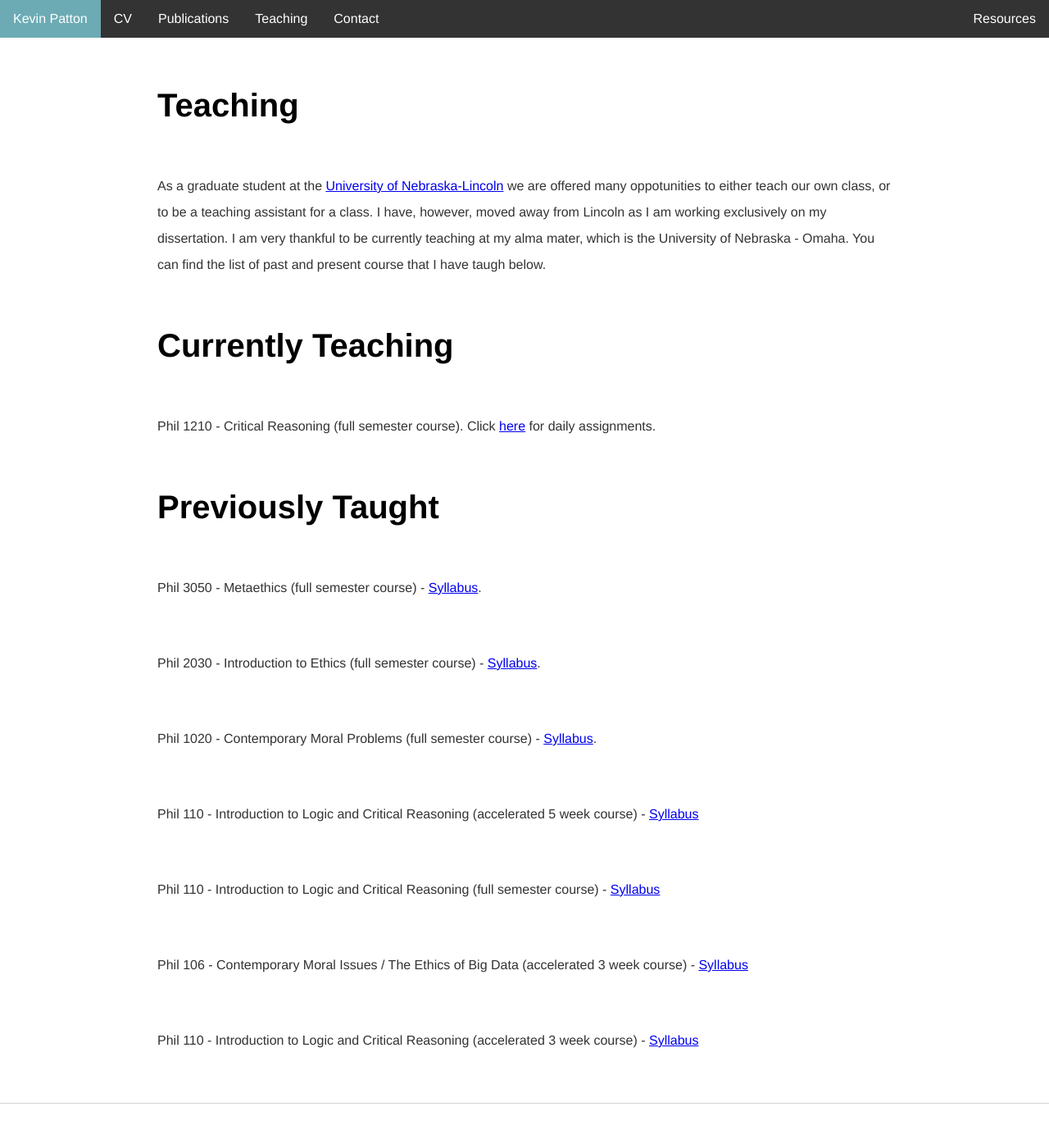
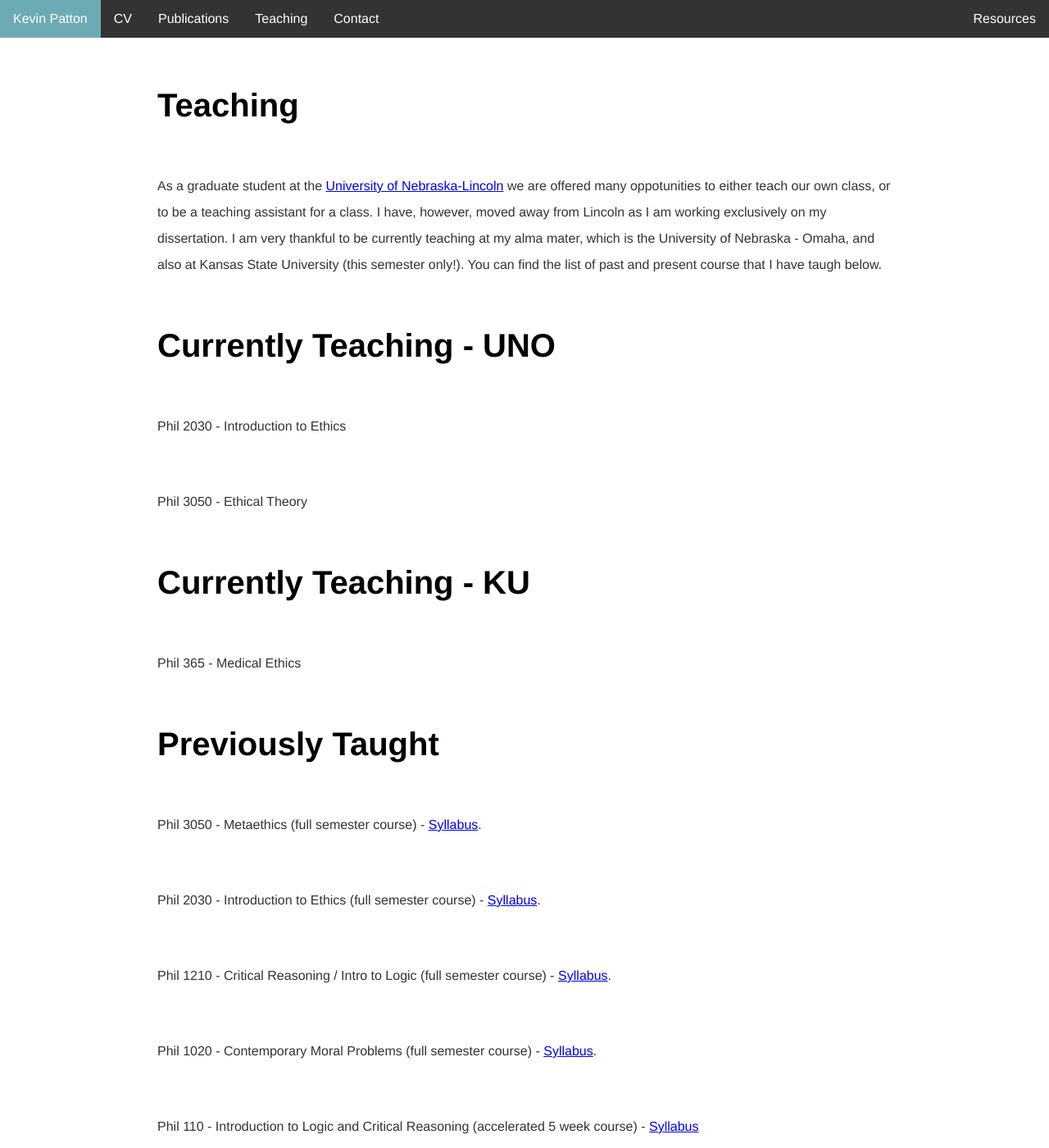
Before and after one commit to kevinjpatton/kevinjpatton.github.io, a Jekyll site: the page built from teaching/index.html, in a window 1280 px wide and 1400 px high. Shown: the whole window at 82% size. Built offline with Jekyll 4.4.1, drawn with Linux system fonts in a browser that asks for light colours; Markdown is read by kramdown in place of the engine named in the settings.

Commit message:
Update index.html

```diff
--- a/teaching/index.html
+++ b/teaching/index.html
@@ -3,13 +3,17 @@ layout: default
 title: Teaching - Kevin Patton
 ---
 <h1>Teaching</h1>
-<p>As a graduate student at the <a href="http://www.unl.edu/philosophy/graduate-students#patton" target="_blank">University of Nebraska-Lincoln</a>  we are offered many oppotunities to either teach our own class, or to be a teaching assistant for a class.  I have, however, moved away from Lincoln as I am working exclusively on my dissertation.  I am very thankful to be currently teaching at my alma mater, which is the University of Nebraska - Omaha.  You can find the list of past and present course that I have taugh below.</p>
-<h1>Currently Teaching</h1>
-<p>Phil 1210 - Critical Reasoning (full semester course).  Click <a href="/teaching/phil_1210/index.html" target="_blank">here</a> for daily assignments.
+<p>As a graduate student at the <a href="http://www.unl.edu/philosophy/graduate-students#patton" target="_blank">University of Nebraska-Lincoln</a>  we are offered many oppotunities to either teach our own class, or to be a teaching assistant for a class.  I have, however, moved away from Lincoln as I am working exclusively on my dissertation.  I am very thankful to be currently teaching at my alma mater, which is the University of Nebraska - Omaha, and also at Kansas State University (this semester only!).  You can find the list of past and present course that I have taugh below.</p>
+<h1>Currently Teaching - UNO</h1>
+<p>Phil 2030 - Introduction to Ethics</p>
+<p>Phil 3050 - Ethical Theory</p>
+<h1>Currently Teaching - KU</h1>
+<p>Phil 365 - Medical Ethics</p>
 
  <h1>Previously Taught</h1>
 <p>Phil 3050 - Metaethics (full semester course) - <a href="/teaching/phil_3050/Phil3050_Syllabus.pdf" target="_blank">Syllabus</a>.</p>
 <p>Phil 2030 - Introduction to Ethics (full semester course) - <a href="/teaching/phil_2030/Phil2030_SyllabusMW2.pdf" target="_blank">Syllabus</a>.</p>
+<p>Phil 1210 - Critical Reasoning / Intro to Logic (full semester course) - <a href="/teaching/phil_2030/Phil2030_SyllabusMW2.pdf" target="_blank">Syllabus</a>.</p>
 <p>Phil 1020 - Contemporary Moral Problems (full semester course) - <a href="/teaching/phil1020/Phil1020Syllabus.pdf" target="_blank">Syllabus</a>.
 <p>Phil 110 - Introduction to Logic and Critical Reasoning (accelerated 5 week course) - <a href="/teaching/Phil110_SyllabusSpring2017.pdf" target="_blank">Syllabus</a></p>
 <p>Phil 110 - Introduction to Logic and Critical Reasoning (full semester course) - <a href="/teaching/Phil110_SyllabusSpring2017.pdf" target="_blank">Syllabus</a></p>
```
